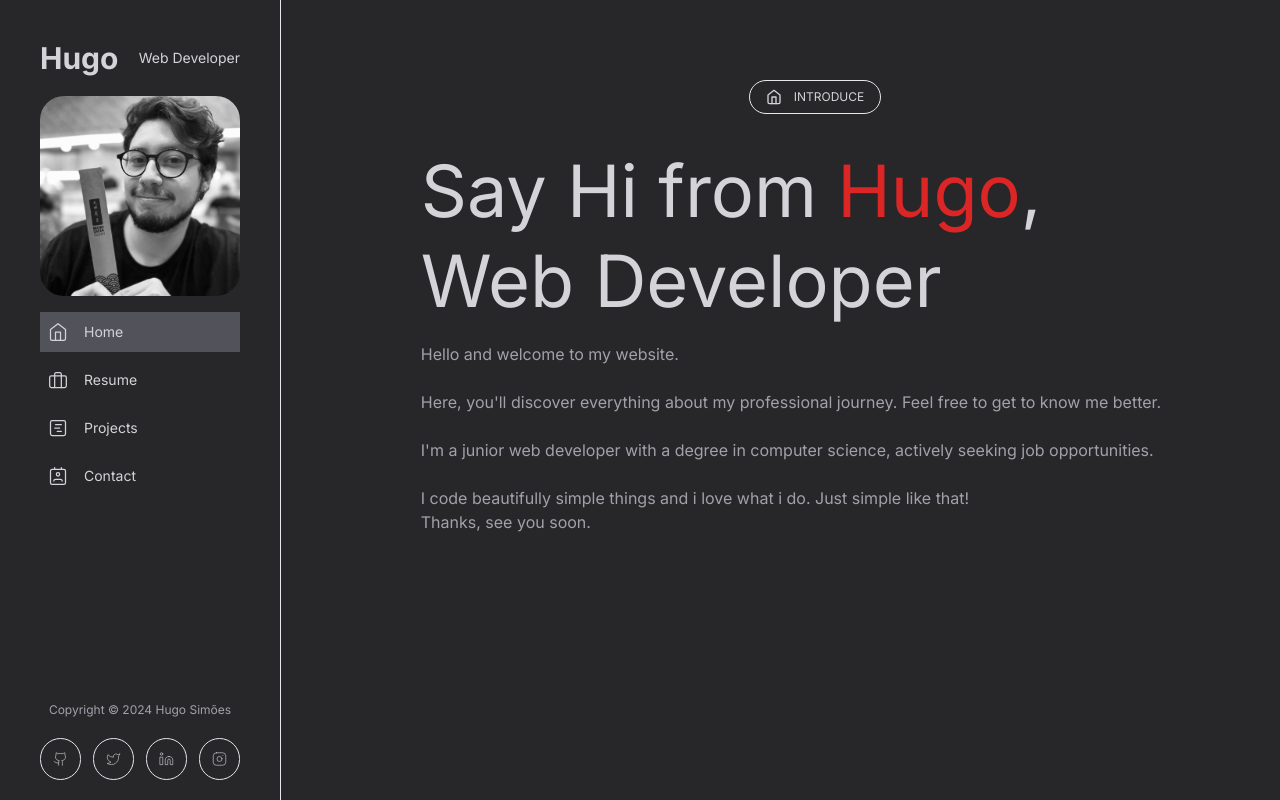
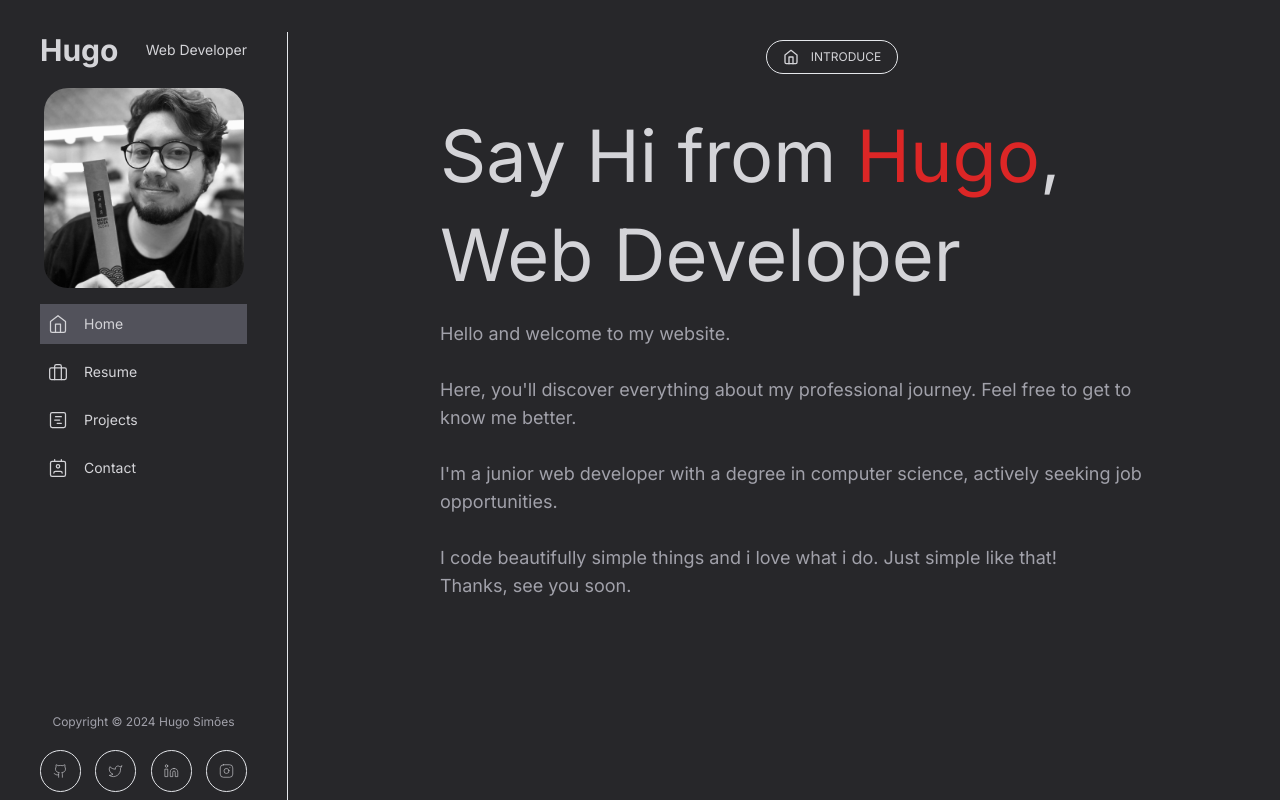
Before and after one commit to hugosimoesdev/my-portfolio, a Next.js app: page / in a window 1280 px wide. Built offline with nearby package versions, Linux system fonts and the light colour scheme.

Commit message:
fix: improve responsiveness

```diff
--- a/app/page.jsx
+++ b/app/(home)/page.jsx
@@ -8,11 +8,11 @@ export default function Home() {
         <p className="text-xs uppercase">introduce</p>
       </div>
       <div className="flex flex-col gap-4 mx-12 pr-12 max-lg:pr-0 max-lg:mx-0">
-        <p className="text-7xl leading-tight max-lg:text-3xl">
+        <p className="title">
           Say Hi from <span className="text-red-600">Hugo</span>, <br />
           Web Developer
         </p>
-        <p className="text-zinc-400 text-j">
+        <p className="text-zinc-400 md:text-lg">
           Hello and welcome to my website. <br />
           <br />
           Here, you'll discover everything about my professional journey. Feel
--- a/app/layout.jsx
+++ b/app/layout.jsx
@@ -11,7 +11,7 @@ export const metadata = {
 export default function RootLayout({ children }) {
   return (
     <html lang="en">
-      <body className="bg-zinc-800 text-zinc-300 h-screen lg:flex">
+      <body className="bg-zinc-800 text-zinc-300">
         <SideBar />
         <Menu />
         {children}
--- a/components/Dropdown.jsx
+++ b/components/Dropdown.jsx
@@ -7,7 +7,7 @@ import Image from "next/image";
 const Dropdown = () => {
   const pathname = usePathname();
   return (
-    <div className="fixed z-50 flex flex-col bg-zinc-900  h-screen">
+    <div className="fixed z-50 flex flex-col bg-zinc-900 h-screen">
       <div className="flex-col flex-1 mx-6">
         <div className="flex flex-col items-center gap-5 p-4">
           <div className="flex items-center justify-between w-full">
--- a/components/Menu.jsx
+++ b/components/Menu.jsx
@@ -11,8 +11,8 @@ const Menu = () => {
   };
   return (
     <div className="lg:hidden">
-      <button onClick={toggleDropdown} className="">
-        <MenuIcon />
+      <button onClick={toggleDropdown} className="mt-5 ml-5">
+        <MenuIcon size={34} />
       </button>
       {isDropdown && <Dropdown />}
     </div>
--- a/components/SideBar.jsx
+++ b/components/SideBar.jsx
@@ -11,8 +11,8 @@ const SideBar = () => {
   const pathname = usePathname();
 
   return (
-    <aside className="flex flex-col px-10 border-r h-full max-lg:hidden fixed">
-      <div className="flex-col flex-1 mt-10">
+    <aside className="flex flex-col px-10 border-r h-full max-lg:hidden fixed w-72 ">
+      <div className="flex-col flex-1">
         <div className="flex flex-col items-center gap-5">
           <div className="flex items-center gap-4 justify-between w-full">
             <p className="font-bold text-3xl">Hugo</p>
@@ -44,7 +44,7 @@ const SideBar = () => {
       <div className="flex items-center justify-center mb-5 text-xs text-zinc-400">
         Copyright © 2024 Hugo Simões
       </div>
-      <div className="flex flex-colitems-center justify-between mb-5">
+      <div className="flex flex-colitems-center justify-between mb-10">
         {socialLinks.map((link) => (
           <Link
             href={link.href}
--- a/styles/globals.css
+++ b/styles/globals.css
@@ -9,7 +9,7 @@
 }
 
 .container {
-@apply flex flex-col items-center gap-8 mt-20 w-[75%] ml-[350px] max-lg:w-fit max-lg:mx-10 max-lg:mt-10;
+  @apply flex flex-col items-center w-fit mx-5 p-2 mt-8 gap-8 lg:w-[70%] lg:ml-[30%];
 }
 
 .container-project {
@@ -19,3 +19,9 @@
 .divider {
   @apply mt-3 w-[800px] border border-zinc-400 opacity-30;
 }
+
+/* Text Styles */
+
+.title {
+  @apply text-3xl leading-snug md:text-5xl md:leading-snug xl:text-7xl xl:leading-snug;
+}
--- a/tailwind.config.js
+++ b/tailwind.config.js
@@ -17,11 +17,17 @@ module.exports = {
       sm: "640px",
       // => @media (min-width: 640px) { ... }
 
+      md: "768px",
+      // => @media (min-width: 768px) { ... }
+
       lg: "1024px",
       // => @media (min-width: 1024px) { ... }
 
       xl: "1280px",
       // => @media (min-width: 1280px) { ... }
+
+      "2xl": "1536px",
+      // => @media (min-width: 1536px) { ... }
     },
   },
   plugins: [],
```
